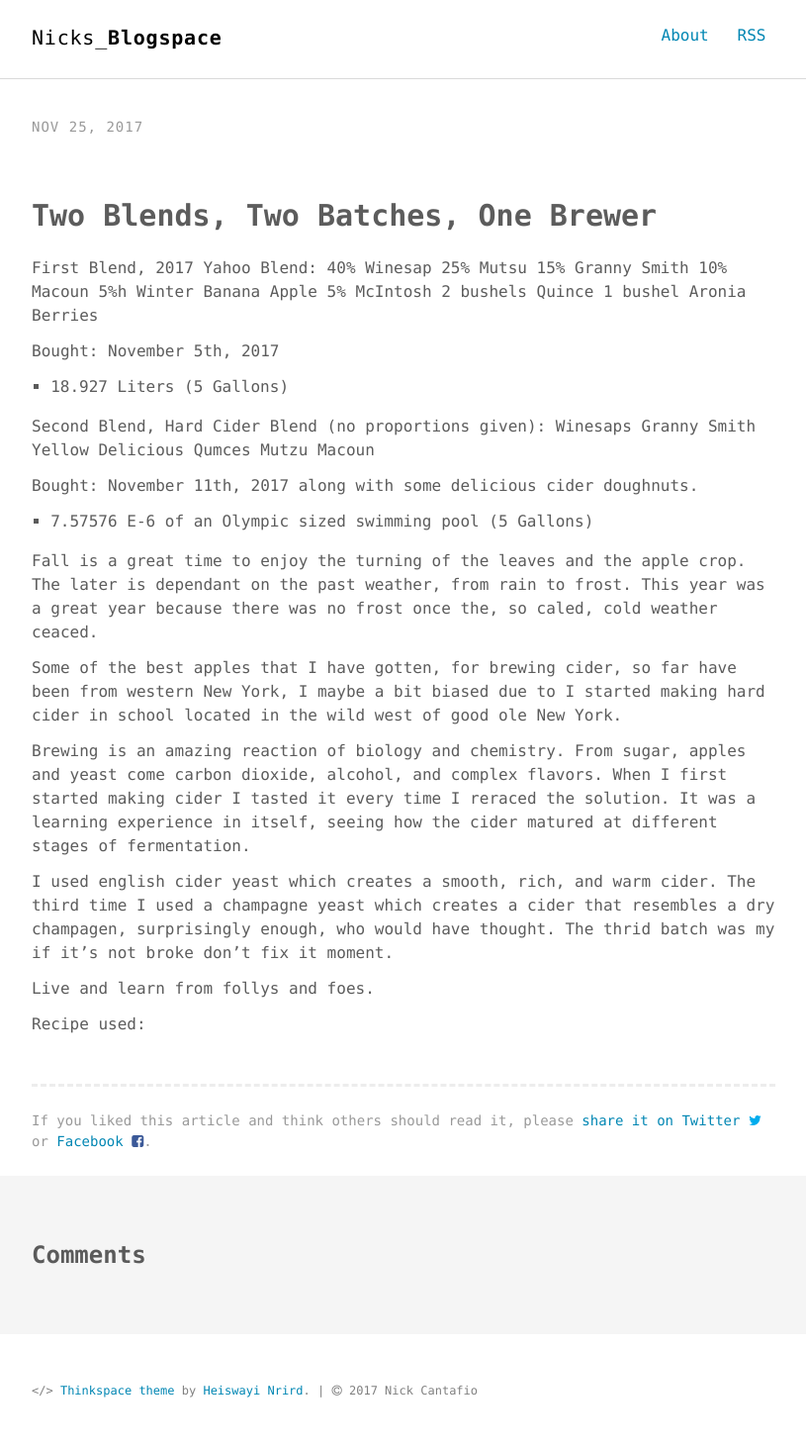
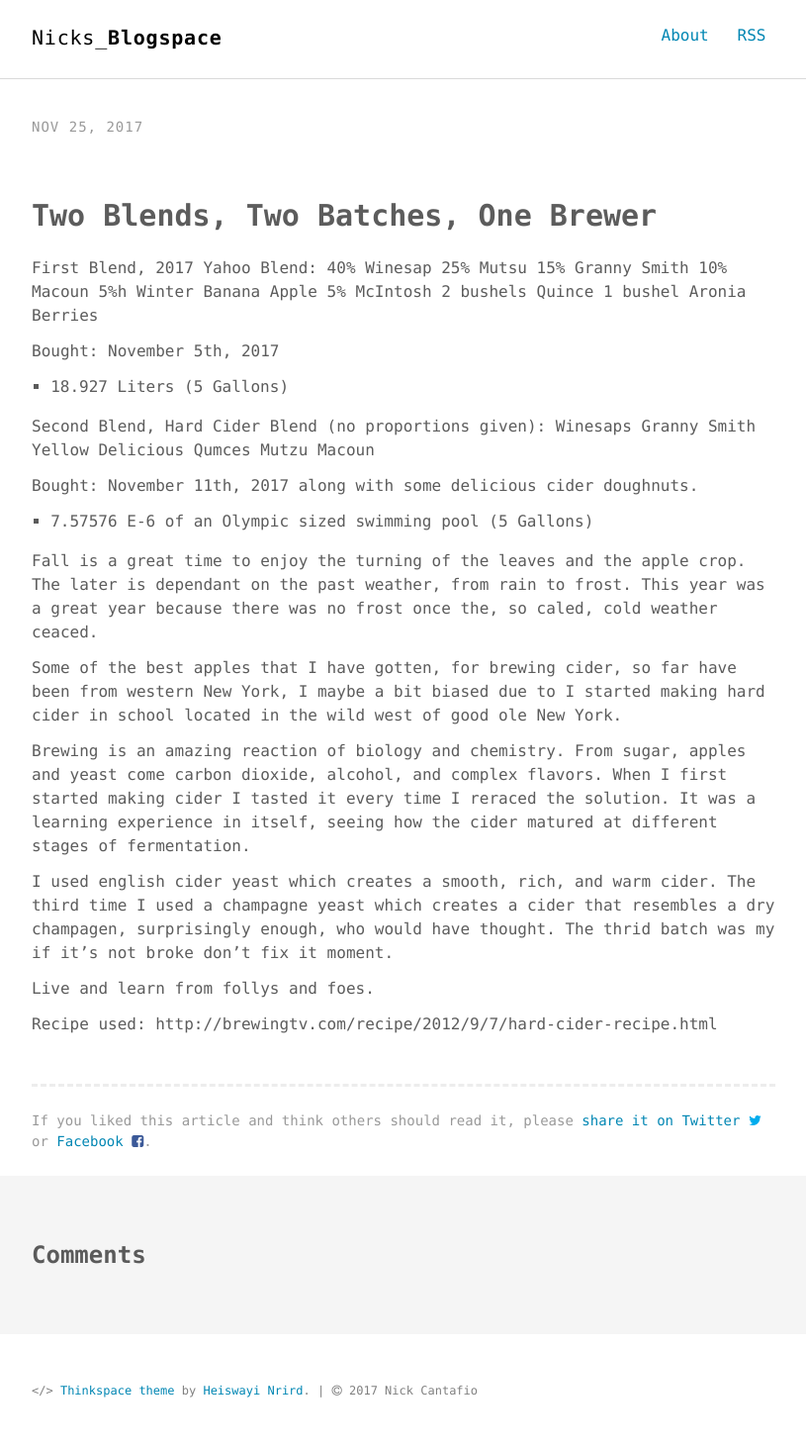
Before and after one commit to nickcanny/nickcanny.github.io, a Jekyll site: the page built from _posts/2017-11-11-Apple_Cider.md, in a window 1280 px wide. Shown: the whole page at 99% size, without its empty margins (232-1047 px from the left). Built offline with Jekyll 4.4.1, drawn with Linux system fonts in a browser that asks for light colours; our own code applies the rules of GitHub Pages for plain Markdown files; comment, search, counter and statistics services are not loaded; part of the change alters nothing that is shown.

Commit message:
Update 2017-11-11-Apple_Cider.md

```diff
--- a/_posts/2017-11-11-Apple_Cider.md
+++ b/_posts/2017-11-11-Apple_Cider.md
@@ -45,3 +45,4 @@ Live and learn from follys and foes.
 
 
 Recipe used:
+http://brewingtv.com/recipe/2012/9/7/hard-cider-recipe.html
```
